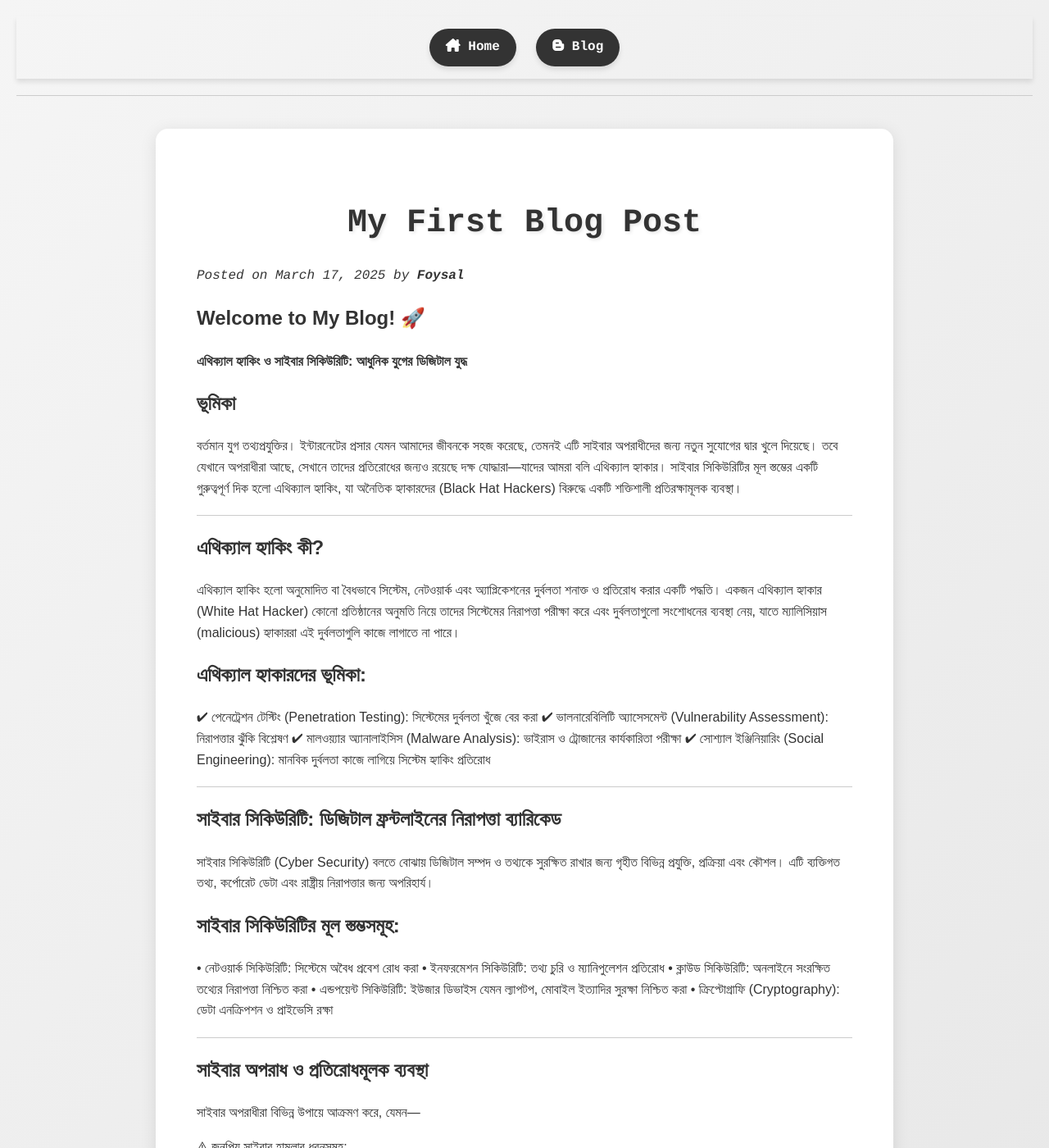
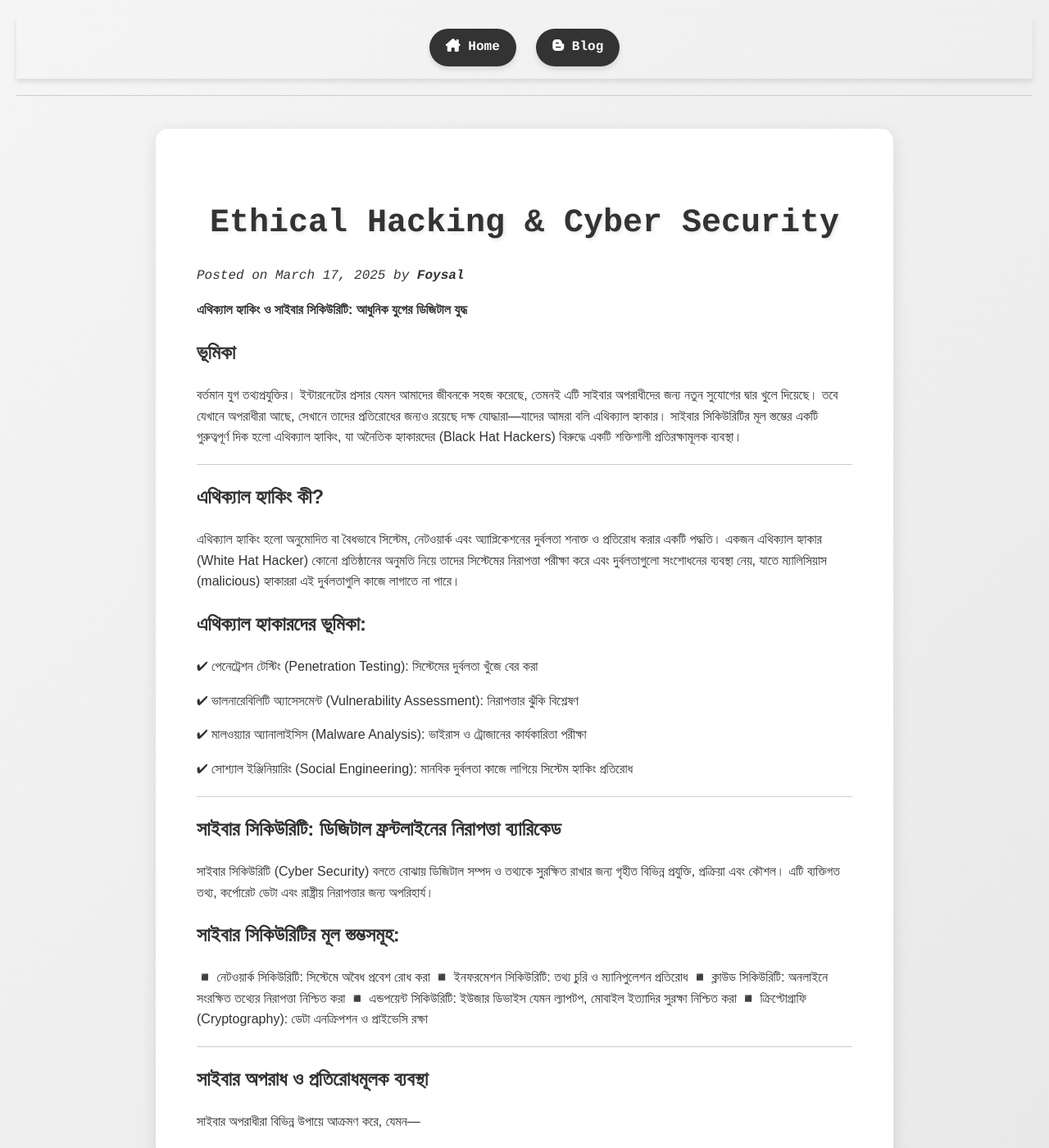
Before and after one commit to foysal1627/foysal1627.github.io, a Jekyll site: the page built from _posts/2025-03-18-new-blog.md, in a window 1280 px wide and 1400 px high. Shown: the whole window at 82% size. Built offline with Jekyll 4.4.1, drawn with Linux system fonts in a browser that asks for light colours.

Commit message:
2025-03-18-new-blog.md

```diff
--- a/_posts/2025-03-18-new-blog.md
+++ b/_posts/2025-03-18-new-blog.md
@@ -1,12 +1,11 @@
 ---
 layout: post
-title: "My First Blog Post"
+title: "Ethical Hacking & Cyber Security"
 date: 2025-03-17
 categories: hacking cyber-security
 author: "Foysal"
 ---
 
-## Welcome to My Blog! 🚀
 
  **এথিক্যাল হ্যাকিং ও সাইবার সিকিউরিটি: আধুনিক যুগের ডিজিটাল যুদ্ধ**
 
@@ -24,8 +23,11 @@ author: "Foysal"
 ## এথিক্যাল হ্যাকারদের ভূমিকা:
 
 ✔ পেনেট্রেশন টেস্টিং (Penetration Testing): সিস্টেমের দুর্বলতা খুঁজে বের করা
+
 ✔ ভালনারেবিলিটি অ্যাসেসমেন্ট (Vulnerability Assessment): নিরাপত্তার ঝুঁকি বিশ্লেষণ
+
 ✔ মালওয়্যার অ্যানালাইসিস (Malware Analysis): ভাইরাস ও ট্রোজানের কার্যকারিতা পরীক্ষা
+
 ✔ সোশ্যাল ইঞ্জিনিয়ারিং (Social Engineering): মানবিক দুর্বলতা কাজে লাগিয়ে সিস্টেম হ্যাকিং প্রতিরোধ
 
 
@@ -37,11 +39,11 @@ author: "Foysal"
 
 ## সাইবার সিকিউরিটির মূল স্তম্ভসমূহ:
 
-• নেটওয়ার্ক সিকিউরিটি: সিস্টেমে অবৈধ প্রবেশ রোধ করা
-• ইনফরমেশন সিকিউরিটি: তথ্য চুরি ও ম্যানিপুলেশন প্রতিরোধ
-• ক্লাউড সিকিউরিটি: অনলাইনে সংরক্ষিত তথ্যের নিরাপত্তা নিশ্চিত করা
-• এন্ডপয়েন্ট সিকিউরিটি: ইউজার ডিভাইস যেমন ল্যাপটপ, মোবাইল ইত্যাদির সুরক্ষা নিশ্চিত করা
-• ক্রিপ্টোগ্রাফি (Cryptography): ডেটা এনক্রিপশন ও প্রাইভেসি রক্ষা
+◾ নেটওয়ার্ক সিকিউরিটি: সিস্টেমে অবৈধ প্রবেশ রোধ করা
+◾ ইনফরমেশন সিকিউরিটি: তথ্য চুরি ও ম্যানিপুলেশন প্রতিরোধ
+◾ ক্লাউড সিকিউরিটি: অনলাইনে সংরক্ষিত তথ্যের নিরাপত্তা নিশ্চিত করা
+◾ এন্ডপয়েন্ট সিকিউরিটি: ইউজার ডিভাইস যেমন ল্যাপটপ, মোবাইল ইত্যাদির সুরক্ষা নিশ্চিত করা
+◾ ক্রিপ্টোগ্রাফি (Cryptography): ডেটা এনক্রিপশন ও প্রাইভেসি রক্ষা
 
 
 ---
```
